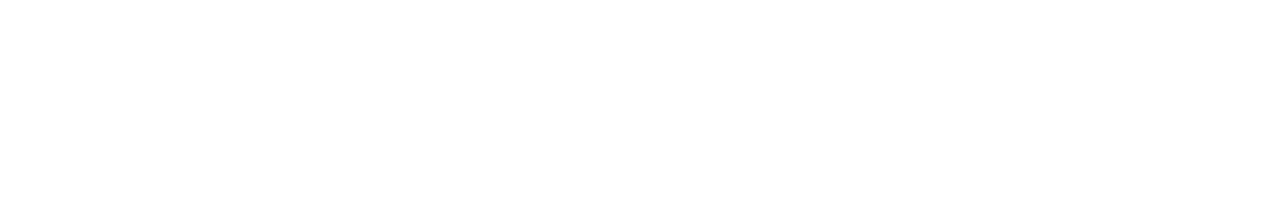
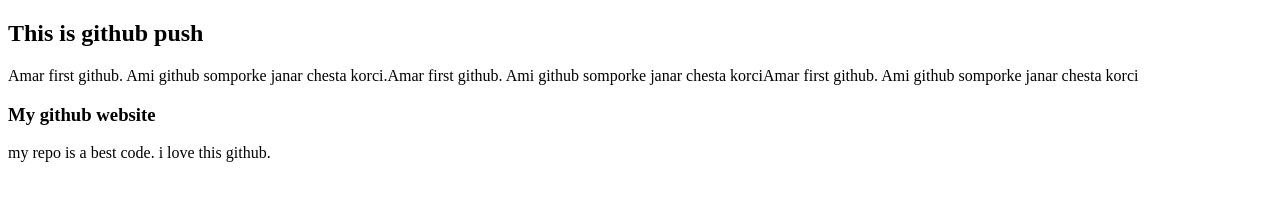
Before and after one commit to alaminsardar227/My-My-Repo, a plain HTML site: page index.html in a window 1280 px wide. Drawn offline with Linux system fonts and the light colour scheme.

Commit message:
code add

```diff
--- a/index.html
+++ b/index.html
@@ -9,6 +9,11 @@
 </head>
 
 <body>
+    <h2>This is github push</h2>
+    <p>Amar first github. Ami github somporke janar chesta korci.Amar first github. Ami github somporke janar chesta
+        korciAmar first github. Ami github somporke janar chesta korci</p>
+    <h3>My github website</h3>
+    <p>my repo is a best code. i love this github.</p>
 
 </body>
 
```
